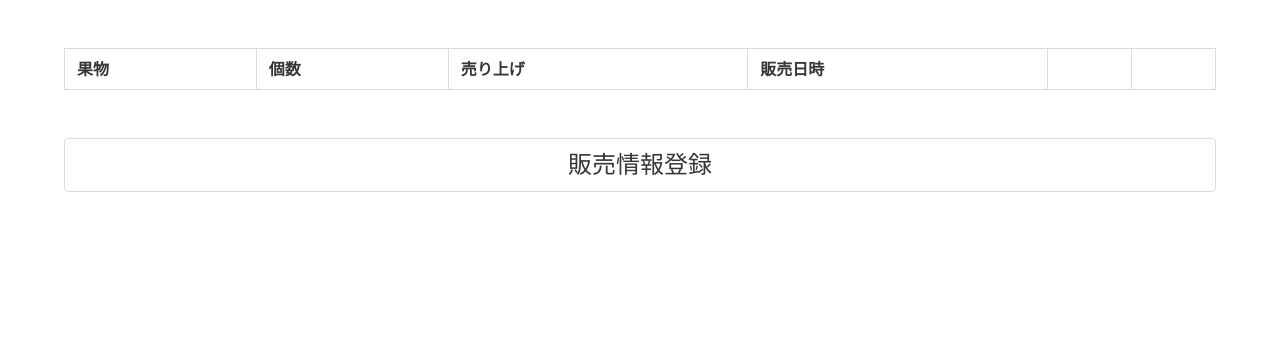
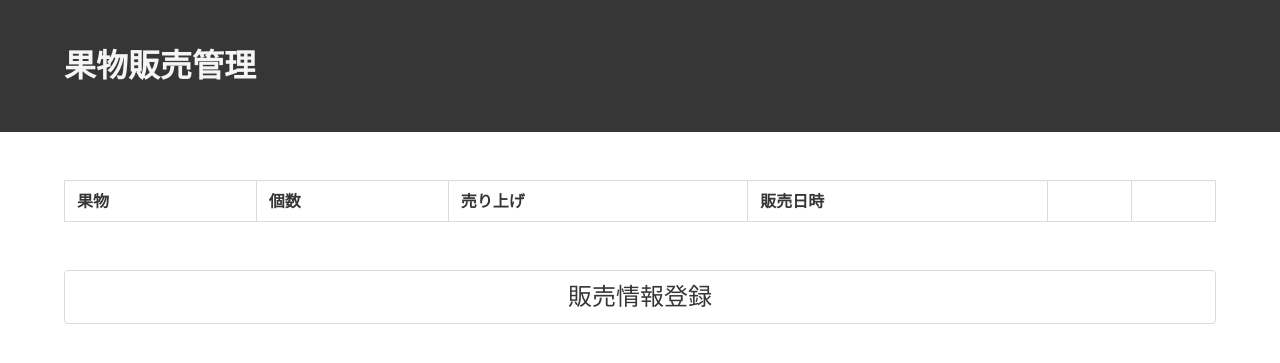
Before and after one commit to a-r-i/sales_management_system, a Django app: page /sale-list in a window 1280 px wide. Shown: the top 363 px of the page. Run offline with Django 3.2, Linux system fonts and the light colour scheme; data that the repository does not hold is empty; some libraries are stand-ins or nearby versions.

Commit message:
base.htmlにタイトルバナーを追加

```diff
--- a/sales_management_system/templates/sales_management_system/base.html
+++ b/sales_management_system/templates/sales_management_system/base.html
@@ -3,11 +3,20 @@
 <head>
     <meta charset="UTF-8">
     <meta name="viewport" content="width=device-width, initial-scale=1">
-    <title></title>
+    <title>果物販売管理</title>
     <link rel="stylesheet" href="https://cdnjs.cloudflare.com/ajax/libs/bulma/0.7.2/css/bulma.min.css">
     <script defer src="https://use.fontawesome.com/releases/v5.3.1/js/all.js"></script>
 </head>
 <body>
+<section class="hero is-dark">
+  <div class="hero-body">
+    <div class="container">
+      <h1 class="title">
+        果物販売管理
+      </h1>
+    </div>
+  </div>
+</section>
 {% block content %}
 {% endblock %}
 </body>
```
